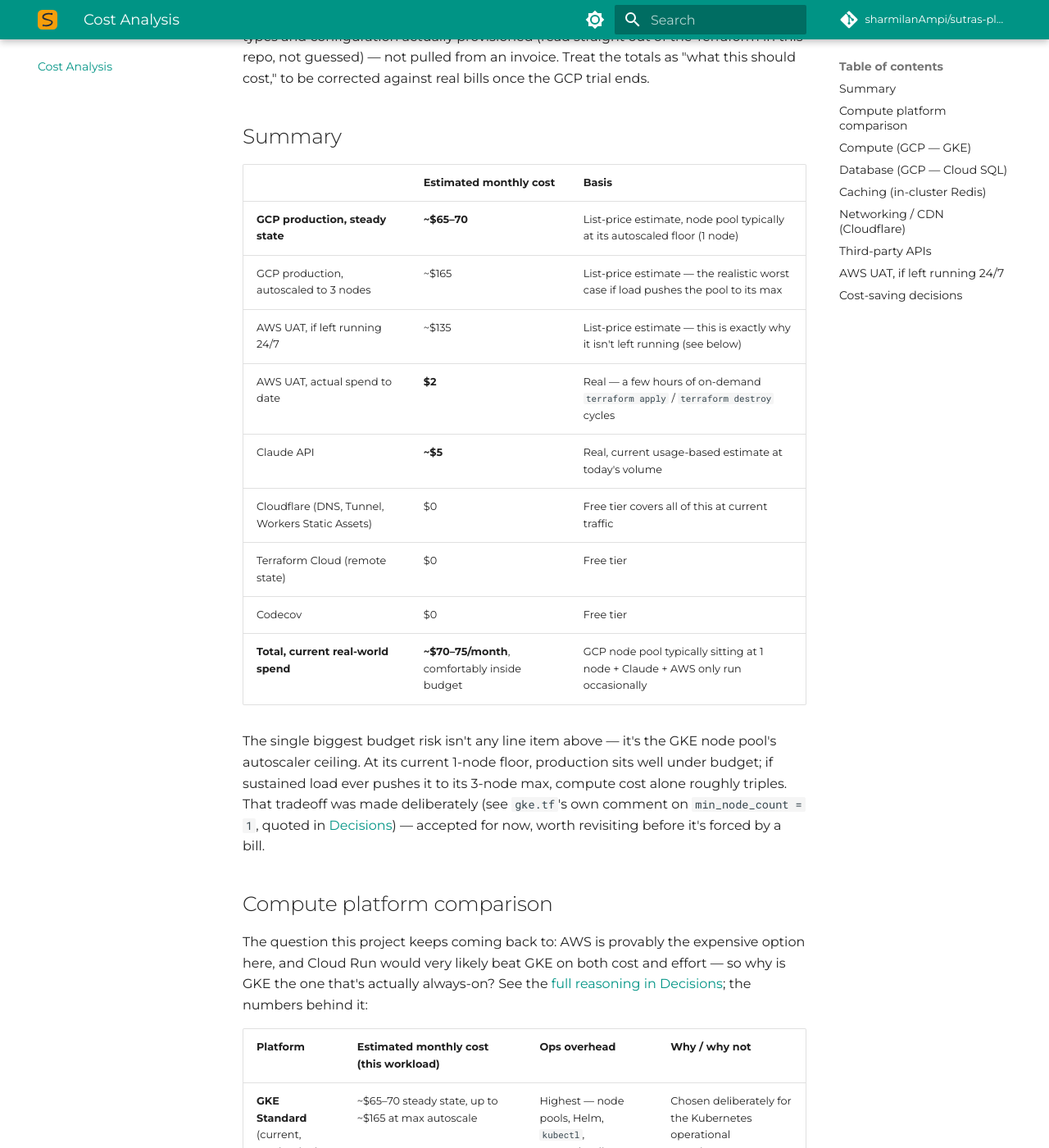
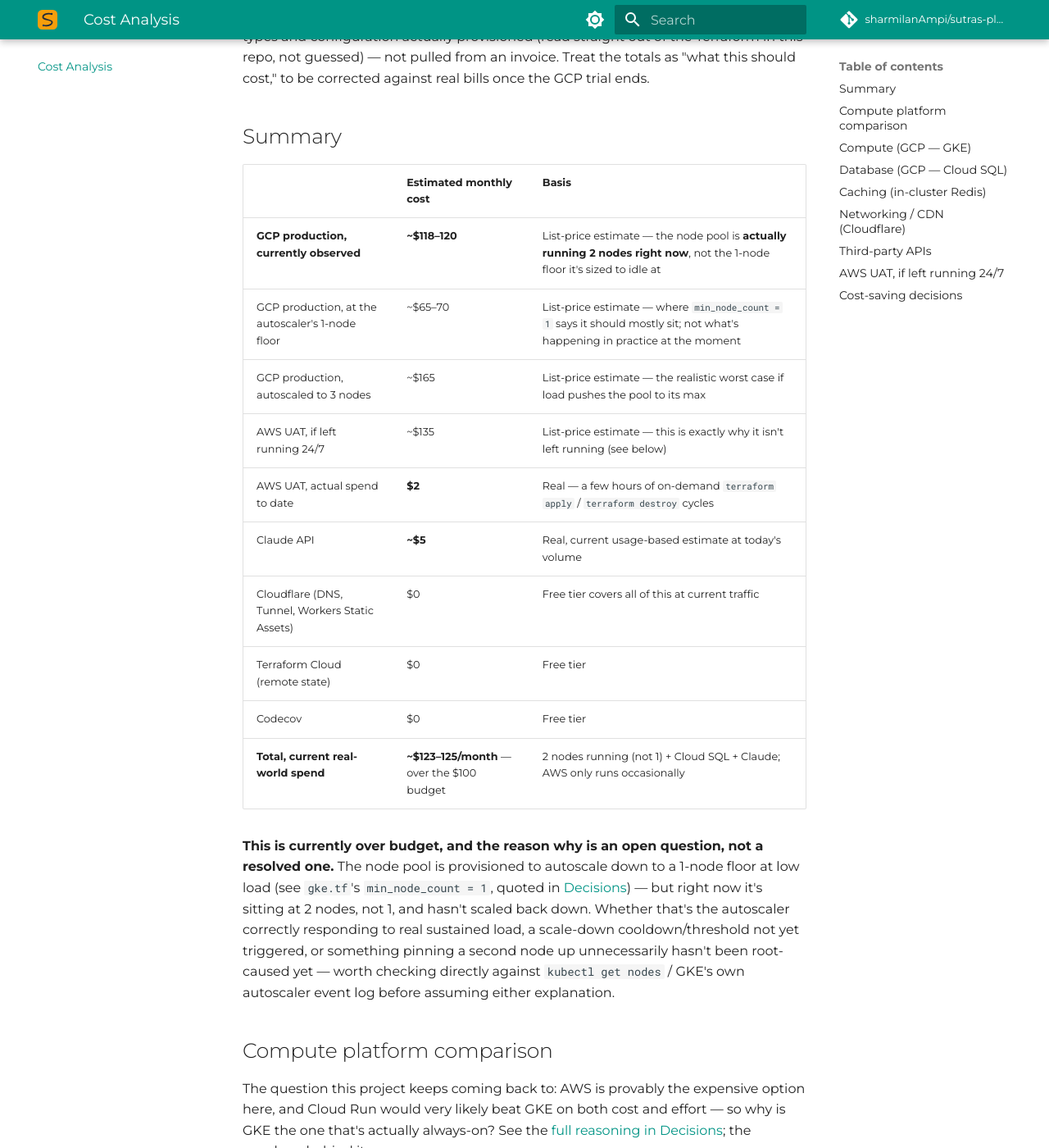
Before and after one commit to sharmilanAmpi/sutras-playbook, an MkDocs documentation site: the page built from docs/cost-analysis.md, in a window 1280 px wide and 1400 px high, scrolled down 519 px. Shown: the whole window at 82% size. Built offline with MkDocs 1.6.1 and Material for MkDocs 9.7.7, drawn with Linux system fonts in a browser that asks for light colours; comment, search, counter and statistics services are not loaded; some of the changed text lies outside the part shown.

Commit message:
fix: update node counts

```diff
--- a/docs/cost-analysis.md
+++ b/docs/cost-analysis.md
@@ -8,7 +8,8 @@
 
 | | Estimated monthly cost | Basis |
 |---|---|---|
-| **GCP production, steady state** | **~$65–70** | List-price estimate, node pool typically at its autoscaled floor (1 node) |
+| **GCP production, currently observed** | **~$118–120** | List-price estimate — the node pool is **actually running 2 nodes right now**, not the 1-node floor it's sized to idle at |
+| GCP production, at the autoscaler's 1-node floor | ~$65–70 | List-price estimate — where `min_node_count = 1` says it should mostly sit; not what's happening in practice at the moment |
 | GCP production, autoscaled to 3 nodes | ~$165 | List-price estimate — the realistic worst case if load pushes the pool to its max |
 | AWS UAT, if left running 24/7 | ~$135 | List-price estimate — this is exactly why it isn't left running (see below) |
 | AWS UAT, actual spend to date | **$2** | Real — a few hours of on-demand `terraform apply` / `terraform destroy` cycles |
@@ -16,9 +17,9 @@
 | Cloudflare (DNS, Tunnel, Workers Static Assets) | $0 | Free tier covers all of this at current traffic |
 | Terraform Cloud (remote state) | $0 | Free tier |
 | Codecov | $0 | Free tier |
-| **Total, current real-world spend** | **~$70–75/month**, comfortably inside budget | GCP node pool typically sitting at 1 node + Claude + AWS only run occasionally |
+| **Total, current real-world spend** | **~$123–125/month** — over the $100 budget | 2 nodes running (not 1) + Cloud SQL + Claude; AWS only runs occasionally |
 
-The single biggest budget risk isn't any line item above — it's the GKE node pool's autoscaler ceiling. At its current 1-node floor, production sits well under budget; if sustained load ever pushes it to its 3-node max, compute cost alone roughly triples. That tradeoff was made deliberately (see `gke.tf`'s own comment on `min_node_count = 1`, quoted in [Decisions](decisions.md#gke-node-sizing-e2-standard-2-not-e2-medium)) — accepted for now, worth revisiting before it's forced by a bill.
+**This is currently over budget, and the reason why is an open question, not a resolved one.** The node pool is provisioned to autoscale down to a 1-node floor at low load (see `gke.tf`'s `min_node_count = 1`, quoted in [Decisions](decisions.md#gke-node-sizing-e2-standard-2-not-e2-medium)) — but right now it's sitting at 2 nodes, not 1, and hasn't scaled back down. Whether that's the autoscaler correctly responding to real sustained load, a scale-down cooldown/threshold not yet triggered, or something pinning a second node up unnecessarily hasn't been root-caused yet — worth checking directly against `kubectl get nodes` / GKE's own autoscaler event log before assuming either explanation.
 
 ## Compute platform comparison
 
@@ -26,7 +27,7 @@
 
 | Platform | Estimated monthly cost (this workload) | Ops overhead | Why / why not |
 |---|---|---|---|
-| **GKE Standard** (current, production) | ~$65–70 steady state, up to ~$165 at max autoscale | Highest — node pools, Helm, `kubectl`, NetworkPolicy, manual cluster upgrades | Chosen deliberately for the Kubernetes operational experience, not because it's the cheapest fit for this traffic level |
+| **GKE Standard** (current, production) | ~$118–120 currently observed (2 nodes) — sized to idle at ~$65–70 (1 node), up to ~$165 at max autoscale (3 nodes) | Highest — node pools, Helm, `kubectl`, NetworkPolicy, manual cluster upgrades | Chosen deliberately for the Kubernetes operational experience, not because it's the cheapest fit for this traffic level |
 | **Cloud Run** (not used) | ~$10–30 — pay-per-use compute (likely $0–10 at this traffic, on Cloud Run's free tier) + Cloud SQL (~$10) + a managed/hosted Redis substitute (e.g. Upstash, ~$0–10 at this scale) | Lowest — no cluster to manage, scale-to-zero, no node sizing incidents to have | Would very likely be the objectively better fit for this app's actual traffic; not chosen specifically because it wouldn't teach node-pool operations |
 | **AWS ECS Fargate** (UAT only, on demand) | ~$135 if run 24/7 (see breakdown below) | Medium — no EC2 patching, but a full VPC/ALB/NAT stack to maintain | Real, but deliberately not run continuously — see [Decisions](decisions.md#dual-cloud-split-aws-for-uat-gcp-for-production-and-aws-only-runs-on-demand) |
 
@@ -34,9 +35,9 @@
 
 ## Compute (GCP — GKE)
 
-- **Node pool**: `e2-standard-2` (2 vCPU / 8GB), autoscaled 1–3 nodes. On-demand list price ≈ $0.067/hour/node (`us-central1`) → **≈ $49/month at 1 node**, **≈ $147/month at 3 nodes**.
+- **Node pool**: `e2-standard-2` (2 vCPU / 8GB), autoscaled 1–3 nodes. On-demand list price ≈ $0.067/hour/node (`us-central1`) → **≈ $49/month at 1 node** (the autoscaler's floor), **≈ $98/month at 2 nodes** (what's actually running right now), **≈ $147/month at 3 nodes** (the ceiling).
 - **Cluster management fee**: GKE bills $0.10/hour per cluster, but every billing account gets one zonal cluster's management fee waived — this cluster is zonal, so the fee is expected to be **$0**.
-- **Boot disks**: 20GB PD-SSD per node ≈ $3.40/month/node → **≈ $3–10/month** depending on node count.
+- **Boot disks**: 20GB PD-SSD per node ≈ $3.40/month/node → **≈ $3–10/month** depending on node count (currently 2 nodes ≈ $6.80/month).
 - No pod-level autoscaling exists (no HPA in the Helm chart) — the numbers above are the entire compute-scaling story today; see [Scaling](scaling.md).
 
 ## Database (GCP — Cloud SQL)
```
